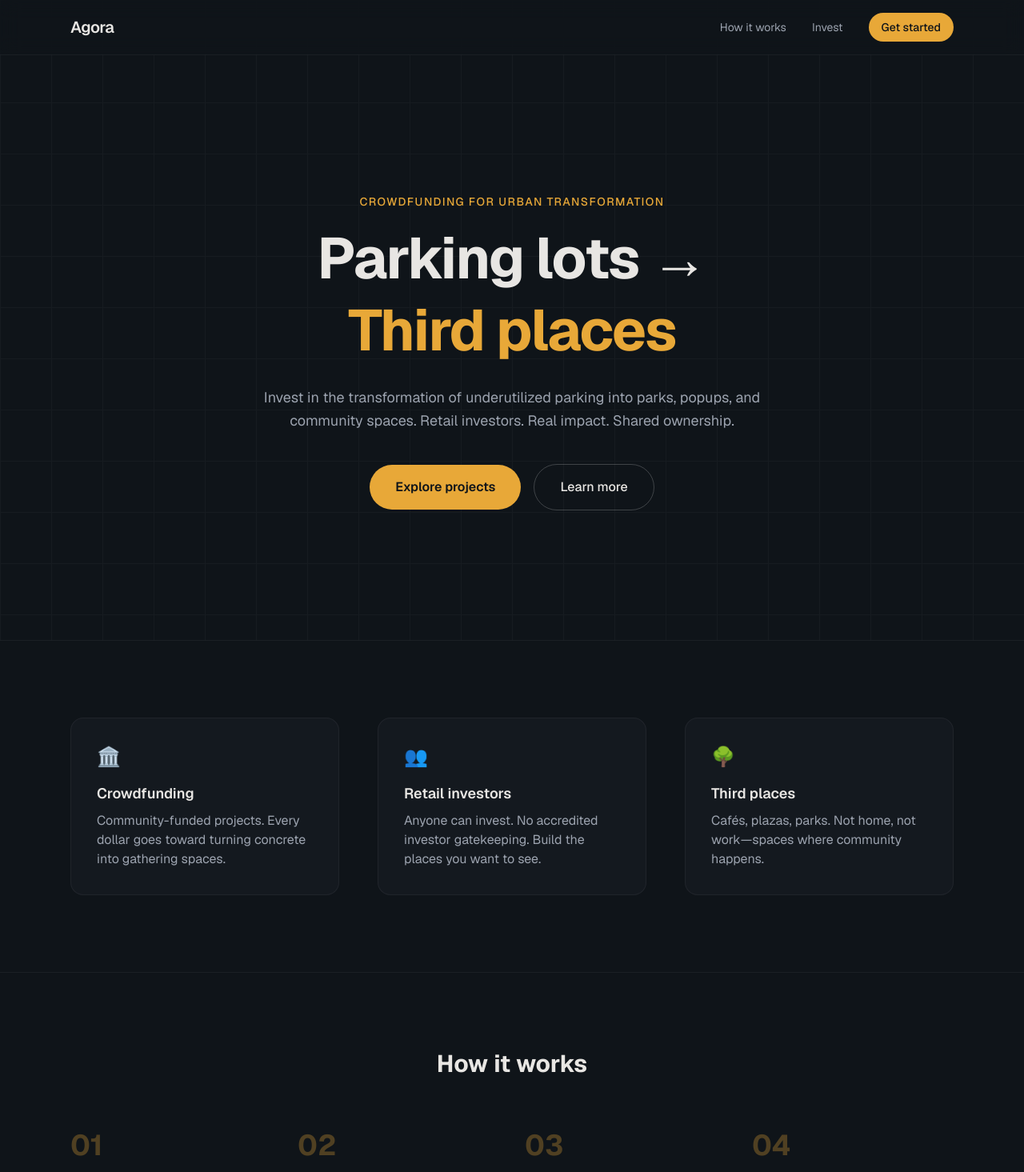
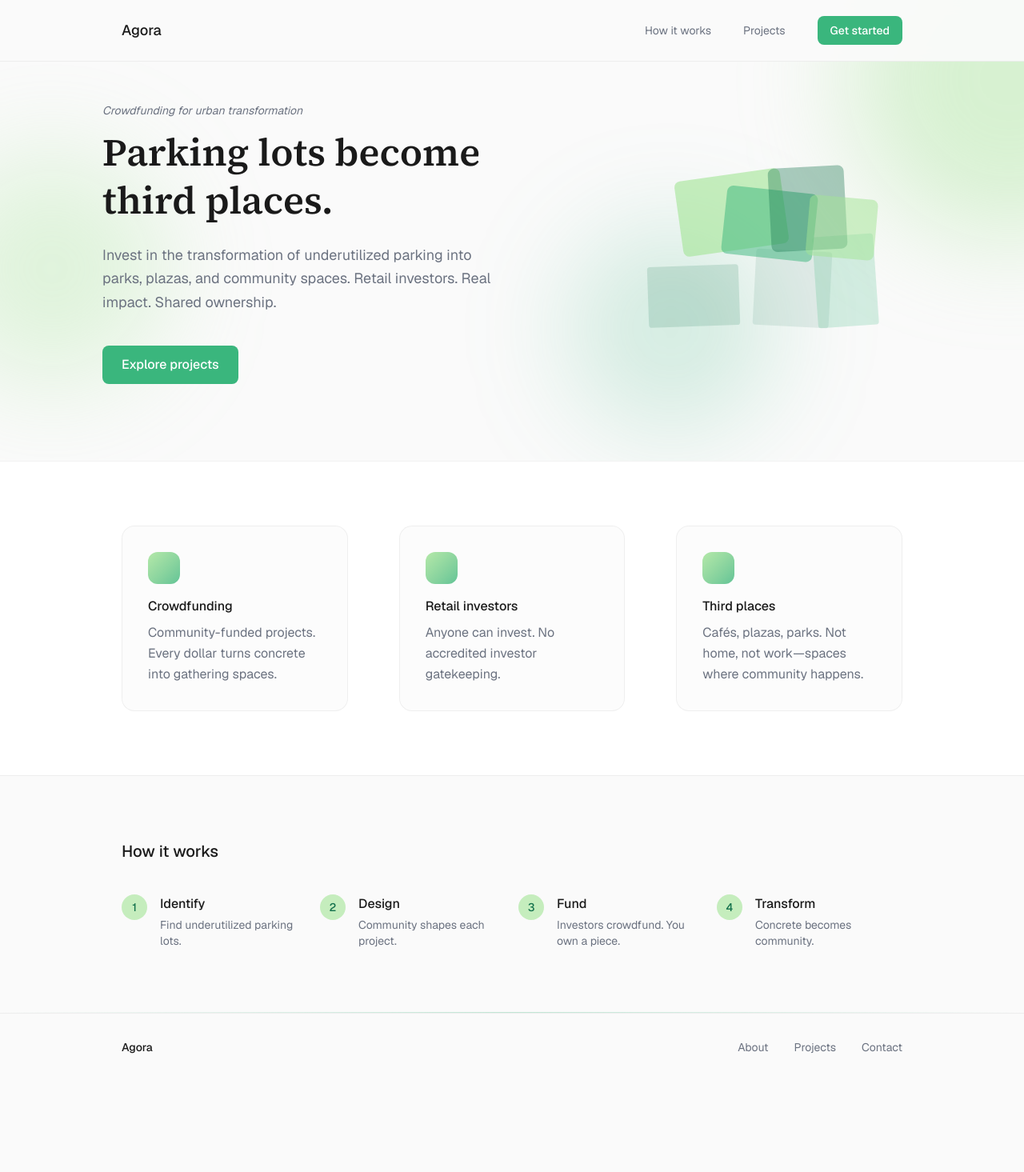
Before and after one commit to data-divas/agora, a Next.js app in the folder frontend/: page / in a window 1280 px wide. Shown: the top 1465 px of the page at 80% size. After the commit the page ends 1351 px from the top, so only its background shows below. Built offline with nearby package versions, Linux system fonts and the light colour scheme.

Commit message:
feat: revamp landing ui with color scheme

```diff
--- a/frontend/src/app/globals.css
+++ b/frontend/src/app/globals.css
@@ -1,19 +1,25 @@
 @import "tailwindcss";
+@config "../../tailwind.config.ts";
 
 :root {
-  --background: #0f1419;
-  --foreground: #e8e6e3;
-  --accent: #e8a838;
-  --accent-muted: #c4902a;
+  --background: #FAFAFA;
+  --foreground: #1a1a1a;
+  --accent: #3AB67D;
+  --accent-light: #A2E494;
   --muted: #6b7280;
-  --surface: #1a1f26;
+  --surface: #ffffff;
 }
 
 @theme inline {
+  --color-agora-dark: #13714C;
+  --color-agora-medium: #3AB67D;
+  --color-agora-light: #A2E494;
+  --color-agora-surface: #E9EBED;
   --color-background: var(--background);
   --color-foreground: var(--foreground);
   --font-sans: var(--font-geist-sans);
   --font-mono: var(--font-geist-mono);
+  --font-serif: var(--font-serif), Georgia, serif;
 }
 
 body {
@@ -21,3 +27,26 @@ body {
   color: var(--foreground);
   font-family: var(--font-geist-sans), system-ui, sans-serif;
 }
+
+@keyframes float {
+  0%, 100% { transform: translate(0, 0) scale(1); }
+  50% { transform: translate(20px, -20px) scale(1.05); }
+}
+
+@keyframes fade-up {
+  from { opacity: 0; transform: translateY(20px); }
+  to { opacity: 1; transform: translateY(0); }
+}
+
+@keyframes gradient-shift {
+  0%, 100% { opacity: 0.4; }
+  50% { opacity: 0.6; }
+}
+
+.animate-fade-up {
+  animation: fade-up 0.6s ease-out forwards;
+}
+
+.animate-float {
+  animation: float 8s ease-in-out infinite;
+}
--- a/frontend/src/app/layout.tsx
+++ b/frontend/src/app/layout.tsx
@@ -1,5 +1,5 @@
 import type { Metadata } from "next";
-import { Geist, Geist_Mono } from "next/font/google";
+import { Geist, Geist_Mono, Source_Serif_4 } from "next/font/google";
 import "./globals.css";
 
 const geistSans = Geist({
@@ -9,6 +9,11 @@ const geistSans = Geist({
 
 const geistMono = Geist_Mono({
   variable: "--font-geist-mono",
+  subsets: ["latin"],
+});
+
+const sourceSerif = Source_Serif_4({
+  variable: "--font-serif",
   subsets: ["latin"],
 });
 
@@ -25,7 +30,7 @@ export default function RootLayout({
   return (
     <html lang="en">
       <body
-        className={`${geistSans.variable} ${geistMono.variable} antialiased`}
+        className={`${geistSans.variable} ${geistMono.variable} ${sourceSerif.variable} antialiased`}
       >
         {children}
       </body>
--- a/frontend/src/app/page.tsx
+++ b/frontend/src/app/page.tsx
@@ -1,22 +1,22 @@
 export default function Home() {
   return (
-    <div className="min-h-screen bg-[#0f1419] text-[#e8e6e3]">
+    <div className="min-h-screen bg-[#FAFAFA] overflow-x-hidden">
       {/* Navigation */}
-      <nav className="fixed top-0 left-0 right-0 z-50 border-b border-white/5 bg-[#0f1419]/80 backdrop-blur-md">
-        <div className="mx-auto flex max-w-6xl items-center justify-between px-6 py-4">
-          <a href="/" className="text-xl font-semibold tracking-tight">
+      <nav className="fixed top-0 left-0 right-0 z-50 border-b border-black/5 bg-[#FAFAFA]/95 backdrop-blur-sm">
+        <div className="mx-auto flex max-w-5xl items-center justify-between px-6 py-5">
+          <a href="/" className="text-lg font-medium text-[#1a1a1a]">
             Agora
           </a>
-          <div className="flex items-center gap-8">
-            <a href="#how-it-works" className="text-sm text-[#9ca3af] hover:text-white transition-colors">
+          <div className="flex items-center gap-10">
+            <a href="#how-it-works" className="text-sm text-[#6b7280] hover:text-[#1a1a1a] transition-colors">
               How it works
             </a>
-            <a href="#invest" className="text-sm text-[#9ca3af] hover:text-white transition-colors">
-              Invest
+            <a href="#" className="text-sm text-[#6b7280] hover:text-[#1a1a1a] transition-colors">
+              Projects
             </a>
             <a
               href="#"
-              className="rounded-full bg-[#e8a838] px-4 py-2 text-sm font-medium text-[#0f1419] hover:bg-[#c4902a] transition-colors"
+              className="rounded-lg bg-agora-medium px-4 py-2 text-sm font-medium text-white hover:bg-agora-dark transition-colors"
             >
               Get started
             </a>
@@ -25,125 +25,130 @@ export default function Home() {
       </nav>
 
       {/* Hero */}
-      <section className="relative flex min-h-screen flex-col items-center justify-center overflow-hidden px-6 pt-20">
-        {/* Grid background */}
-        <div
-          className="absolute inset-0 opacity-[0.03]"
-          style={{
-            backgroundImage: `
-              linear-gradient(to right, #e8e6e3 1px, transparent 1px),
-              linear-gradient(to bottom, #e8e6e3 1px, transparent 1px)
-            `,
-            backgroundSize: "64px 64px",
-          }}
-        />
-        <div className="relative mx-auto max-w-4xl text-center">
-          <p className="mb-4 text-sm font-medium uppercase tracking-widest text-[#e8a838]">
-            Crowdfunding for Urban Transformation
-          </p>
-          <h1 className="mb-6 text-5xl font-bold leading-tight tracking-tight sm:text-6xl lg:text-7xl">
-            Parking lots →
-            <br />
-            <span className="text-[#e8a838]">Third places</span>
-          </h1>
-          <p className="mx-auto mb-10 max-w-2xl text-lg leading-relaxed text-[#9ca3af]">
-            Invest in the transformation of underutilized parking into parks, popups, and community spaces.
-            Retail investors. Real impact. Shared ownership.
-          </p>
-          <div className="flex flex-col items-center justify-center gap-4 sm:flex-row">
+      <section className="relative px-6 pt-32 pb-24">
+        {/* Background orbs */}
+        <div className="pointer-events-none absolute inset-0 overflow-hidden">
+          <div
+            className="absolute -right-40 -top-20 h-96 w-96 rounded-full bg-agora-light/40 blur-3xl animate-float"
+            aria-hidden
+          />
+          <div
+            className="absolute right-1/4 top-1/2 h-64 w-64 rounded-full bg-agora-medium/20 blur-3xl animate-float"
+            aria-hidden
+            style={{ animationDelay: "-4s" }}
+          />
+          <div
+            className="absolute -left-20 top-1/3 h-72 w-72 rounded-full bg-agora-light/30 blur-3xl animate-float"
+            aria-hidden
+            style={{ animationDelay: "-2s" }}
+          />
+        </div>
+
+        <div className="relative mx-auto max-w-5xl flex flex-col lg:flex-row lg:items-center lg:justify-between lg:gap-16">
+          <div className="max-w-2xl animate-fade-up">
+            <p className="mb-3 text-sm italic text-[#6b7280]">
+              Crowdfunding for urban transformation
+            </p>
+            <h1 className="font-serif text-4xl font-semibold leading-tight text-[#1a1a1a] sm:text-5xl">
+              Parking lots become third places.
+            </h1>
+            <p className="mt-6 max-w-lg text-lg leading-relaxed text-[#6b7280]">
+              Invest in the transformation of underutilized parking into parks, plazas, and community spaces. Retail investors. Real impact. Shared ownership.
+            </p>
             <a
               href="#"
-              className="rounded-full bg-[#e8a838] px-8 py-4 text-base font-semibold text-[#0f1419] hover:bg-[#c4902a] transition-colors"
+              className="mt-10 inline-block rounded-lg bg-agora-medium px-6 py-3 text-base font-medium text-white hover:bg-agora-dark transition-colors"
             >
               Explore projects
             </a>
-            <a
-              href="#how-it-works"
-              className="rounded-full border border-white/20 px-8 py-4 text-base font-medium hover:border-white/40 hover:bg-white/5 transition-colors"
+          </div>
+
+          {/* Abstract geometric graphic */}
+          <div
+            className="relative mt-16 lg:mt-0 lg:min-w-[380px] lg:max-w-[420px] aspect-[4/3] animate-fade-up"
+            style={{ animationDelay: "0.15s" }}
+          >
+            <svg
+              viewBox="0 0 400 300"
+              fill="none"
+              className="w-full h-full"
+              aria-hidden
             >
-              Learn more
-            </a>
+              {/* Grid/urban base (parking lot feel) */}
+              <rect x="40" y="180" width="120" height="80" rx="4" fill="#13714C" fillOpacity="0.15" transform="rotate(-2 100 220)" />
+              <rect x="180" y="160" width="100" height="100" rx="4" fill="#13714C" fillOpacity="0.1" transform="rotate(3 230 210)" />
+              <rect x="260" y="140" width="80" height="120" rx="4" fill="#3AB67D" fillOpacity="0.2" transform="rotate(-4 300 200)" />
+              {/* Overlapping shapes - transformation */}
+              <rect x="80" y="60" width="140" height="100" rx="8" fill="#A2E494" fillOpacity="0.6" transform="rotate(-8 150 110)" />
+              <rect x="140" y="80" width="120" height="90" rx="8" fill="#3AB67D" fillOpacity="0.5" transform="rotate(6 200 125)" />
+              <rect x="200" y="50" width="100" height="110" rx="8" fill="#13714C" fillOpacity="0.35" transform="rotate(-3 250 105)" />
+              <rect x="250" y="90" width="90" height="80" rx="8" fill="#A2E494" fillOpacity="0.5" transform="rotate(5 295 130)" />
+            </svg>
           </div>
         </div>
       </section>
 
       {/* Value props */}
-      <section className="border-t border-white/5 py-24">
-        <div className="mx-auto max-w-6xl px-6">
-          <div className="grid gap-12 md:grid-cols-3">
-            <div className="rounded-2xl border border-white/5 bg-[#1a1f26]/50 p-8">
-              <div className="mb-4 text-2xl">🏛️</div>
-              <h3 className="mb-2 text-lg font-semibold">Crowdfunding</h3>
-              <p className="text-[#9ca3af]">
-                Community-funded projects. Every dollar goes toward turning concrete into gathering spaces.
-              </p>
-            </div>
-            <div className="rounded-2xl border border-white/5 bg-[#1a1f26]/50 p-8">
-              <div className="mb-4 text-2xl">👥</div>
-              <h3 className="mb-2 text-lg font-semibold">Retail investors</h3>
-              <p className="text-[#9ca3af]">
-                Anyone can invest. No accredited investor gatekeeping. Build the places you want to see.
-              </p>
-            </div>
-            <div className="rounded-2xl border border-white/5 bg-[#1a1f26]/50 p-8">
-              <div className="mb-4 text-2xl">🌳</div>
-              <h3 className="mb-2 text-lg font-semibold">Third places</h3>
-              <p className="text-[#9ca3af]">
-                Cafés, plazas, parks. Not home, not work—spaces where community happens.
-              </p>
-            </div>
-          </div>
-        </div>
-      </section>
-
-      {/* How it works */}
-      <section id="how-it-works" className="border-t border-white/5 py-24">
-        <div className="mx-auto max-w-6xl px-6">
-          <h2 className="mb-16 text-center text-3xl font-bold">How it works</h2>
-          <div className="grid gap-8 md:grid-cols-4">
+      <section className="relative border-t border-black/5 bg-white py-20">
+        <div className="mx-auto max-w-5xl px-6">
+          <div className="grid gap-16 md:grid-cols-3">
             {[
-              { step: "01", title: "Identify", desc: "We find underutilized parking lots ripe for transformation." },
-              { step: "02", title: "Design", desc: "Community input shapes each project—parks, plazas, markets." },
-              { step: "03", title: "Fund", desc: "Retail investors crowdfund the build. You own a piece." },
-              { step: "04", title: "Transform", desc: "Concrete becomes community. Revenue flows back to investors." },
-            ].map((item) => (
-              <div key={item.step}>
-                <span className="text-4xl font-bold text-[#e8a838]/30">{item.step}</span>
-                <h3 className="mt-2 text-lg font-semibold">{item.title}</h3>
-                <p className="mt-2 text-[#9ca3af]">{item.desc}</p>
+              { title: "Crowdfunding", desc: "Community-funded projects. Every dollar turns concrete into gathering spaces." },
+              { title: "Retail investors", desc: "Anyone can invest. No accredited investor gatekeeping." },
+              { title: "Third places", desc: "Cafés, plazas, parks. Not home, not work—spaces where community happens." },
+            ].map((item, i) => (
+              <div
+                key={item.title}
+                className="group rounded-2xl border border-black/5 bg-[#FAFAFA]/50 p-8 transition-all duration-300 hover:border-agora-medium/30 hover:shadow-lg hover:shadow-agora-light/20"
+                style={{ animationDelay: `${i * 0.1}s` }}
+              >
+                <div className="mb-4 h-10 w-10 rounded-xl bg-gradient-to-br from-agora-light to-agora-medium opacity-80 group-hover:opacity-100 transition-opacity" />
+                <h3 className="text-base font-medium text-[#1a1a1a]">{item.title}</h3>
+                <p className="mt-2 text-[#6b7280] leading-relaxed">{item.desc}</p>
               </div>
             ))}
           </div>
         </div>
       </section>
 
-      {/* CTA */}
-      <section className="border-t border-white/5 py-24">
-        <div className="mx-auto max-w-3xl px-6 text-center">
-          <h2 className="mb-4 text-3xl font-bold">Ready to invest in your neighborhood?</h2>
-          <p className="mb-8 text-[#9ca3af]">
-            Join thousands of retail investors transforming parking lots into places people actually want to be.
-          </p>
-          <a
-            href="#"
-            className="inline-block rounded-full bg-[#e8a838] px-8 py-4 text-base font-semibold text-[#0f1419] hover:bg-[#c4902a] transition-colors"
-          >
-            Get started
-          </a>
+      {/* How it works */}
+      <section id="how-it-works" className="relative border-t border-black/5 py-20 overflow-hidden">
+        {/* Subtle gradient accent */}
+        <div className="absolute bottom-0 left-0 right-0 h-px bg-gradient-to-r from-transparent via-agora-medium/30 to-transparent" />
+        <div className="mx-auto max-w-5xl px-6">
+          <h2 className="text-xl font-medium text-[#1a1a1a]">How it works</h2>
+          <div className="mt-10 grid gap-8 sm:grid-cols-4 sm:gap-4">
+            {[
+              { title: "Identify", desc: "Find underutilized parking lots." },
+              { title: "Design", desc: "Community shapes each project." },
+              { title: "Fund", desc: "Investors crowdfund. You own a piece." },
+              { title: "Transform", desc: "Concrete becomes community." },
+            ].map((item, i) => (
+              <div key={item.title} className="flex items-start gap-4">
+                <span className="flex h-8 w-8 shrink-0 items-center justify-center rounded-full bg-agora-light/60 text-sm font-medium text-agora-dark">
+                  {i + 1}
+                </span>
+                <div>
+                  <h3 className="text-base font-medium text-[#1a1a1a]">{item.title}</h3>
+                  <p className="mt-1 text-[#6b7280] text-sm">{item.desc}</p>
+                </div>
+              </div>
+            ))}
+          </div>
         </div>
       </section>
 
       {/* Footer */}
-      <footer className="border-t border-white/5 py-12">
-        <div className="mx-auto flex max-w-6xl flex-col items-center justify-between gap-6 px-6 sm:flex-row">
-          <span className="font-semibold">Agora</span>
-          <div className="flex gap-8 text-sm text-[#9ca3af]">
-            <a href="#" className="hover:text-white transition-colors">About</a>
-            <a href="#" className="hover:text-white transition-colors">Projects</a>
-            <a href="#" className="hover:text-white transition-colors">Contact</a>
+      <footer className="border-t border-black/5 py-8">
+        <div className="mx-auto flex max-w-5xl flex-col items-center justify-between gap-4 px-6 sm:flex-row">
+          <span className="text-sm font-medium text-[#1a1a1a]">Agora</span>
+          <div className="flex gap-8 text-sm text-[#6b7280]">
+            <a href="#" className="hover:text-[#1a1a1a] transition-colors">About</a>
+            <a href="#" className="hover:text-[#1a1a1a] transition-colors">Projects</a>
+            <a href="#" className="hover:text-[#1a1a1a] transition-colors">Contact</a>
           </div>
         </div>
       </footer>
     </div>
-  );
+  )
 }
```
Also changed, not shown: frontend/tailwind.config.ts (added, +23 -0 lines).
